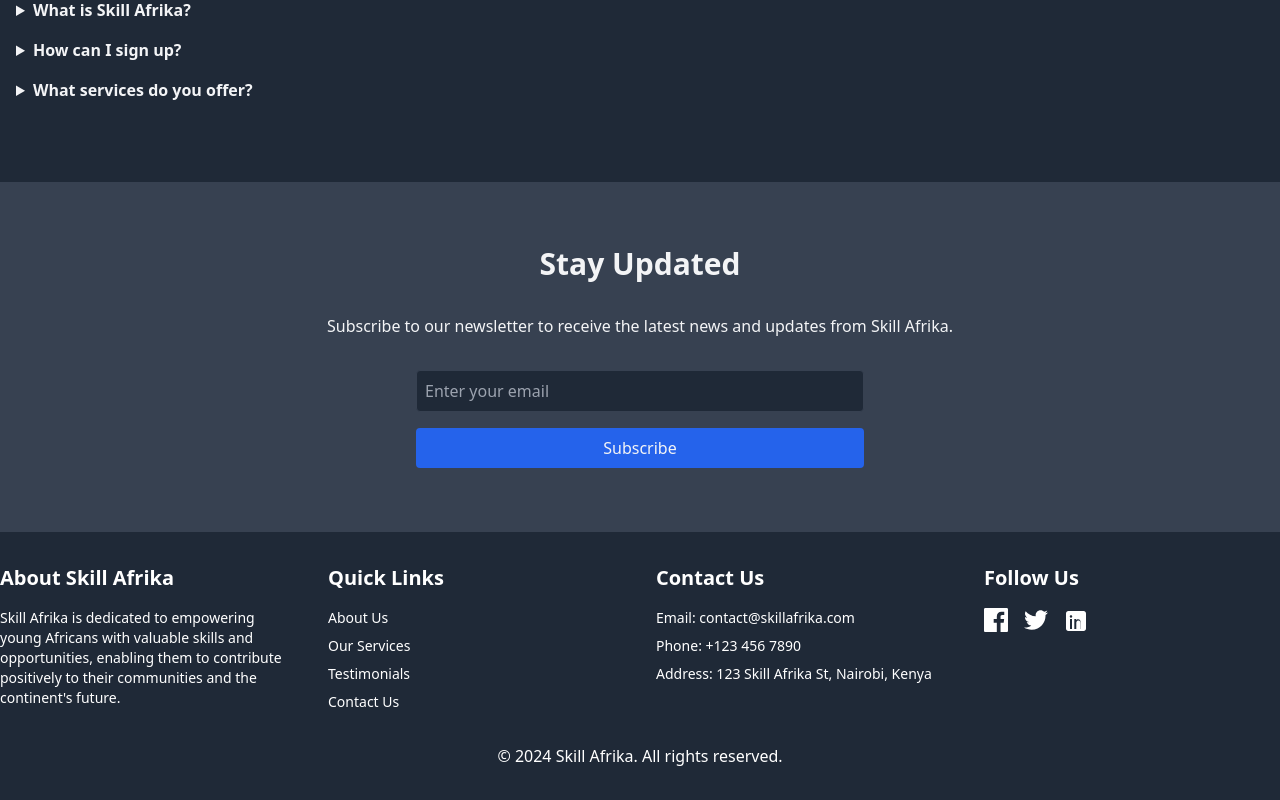
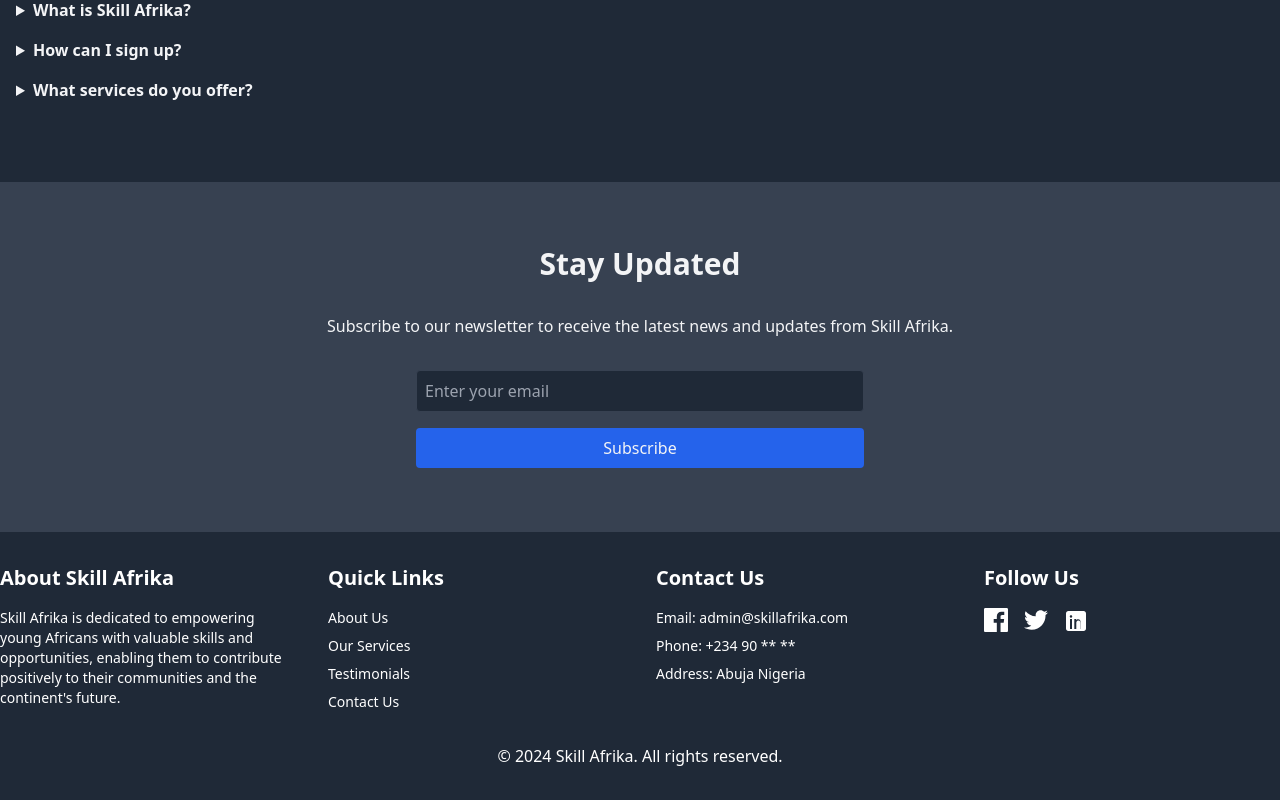
Before and after one commit to Skill-Afrika/skill-africa-frontend, a Next.js app in the folder skill-africa-frontend/: page /landing in a window 1280 px wide. Shown: the part 1962-2762 px from the top of the page. Built offline with nearby package versions, Linux system fonts and the light colour scheme.

Commit message:
finished boiler plate

```diff
--- a/package.json
+++ /dev/null
@@ -1,6 +0,0 @@
-{
-  "dependencies": {
-    "axios": "^1.7.2",
-    "react-intersection-observer": "^9.10.2"
-  }
-}
--- a/skill-africa-frontend/pages/landing.js
+++ b/skill-africa-frontend/pages/landing.js
@@ -329,9 +329,9 @@ export default function Home() {
     <div>
       <h2 className="text-xl font-bold mb-4">Contact Us</h2>
       <ul className="text-sm space-y-2">
-        <li>Email: <a href="mailto:contact@skillafrika.com" className="hover:underline">contact@skillafrika.com</a></li>
-        <li>Phone: <a href="tel:+1234567890" className="hover:underline">+123 456 7890</a></li>
-        <li>Address: 123 Skill Afrika St, Nairobi, Kenya</li>
+        <li>Email: <a href="mailto:admin@skillafrika.com" className="hover:underline">admin@skillafrika.com</a></li>
+        <li>Phone: <a href="tel:+234 *** *** ***" className="hover:underline">+234 90 ** **</a></li>
+        <li>Address: Abuja Nigeria </li>
       </ul>
     </div>
 
```
Also changed, not shown: 1 other file (tests, documents, lock files or other folders).
